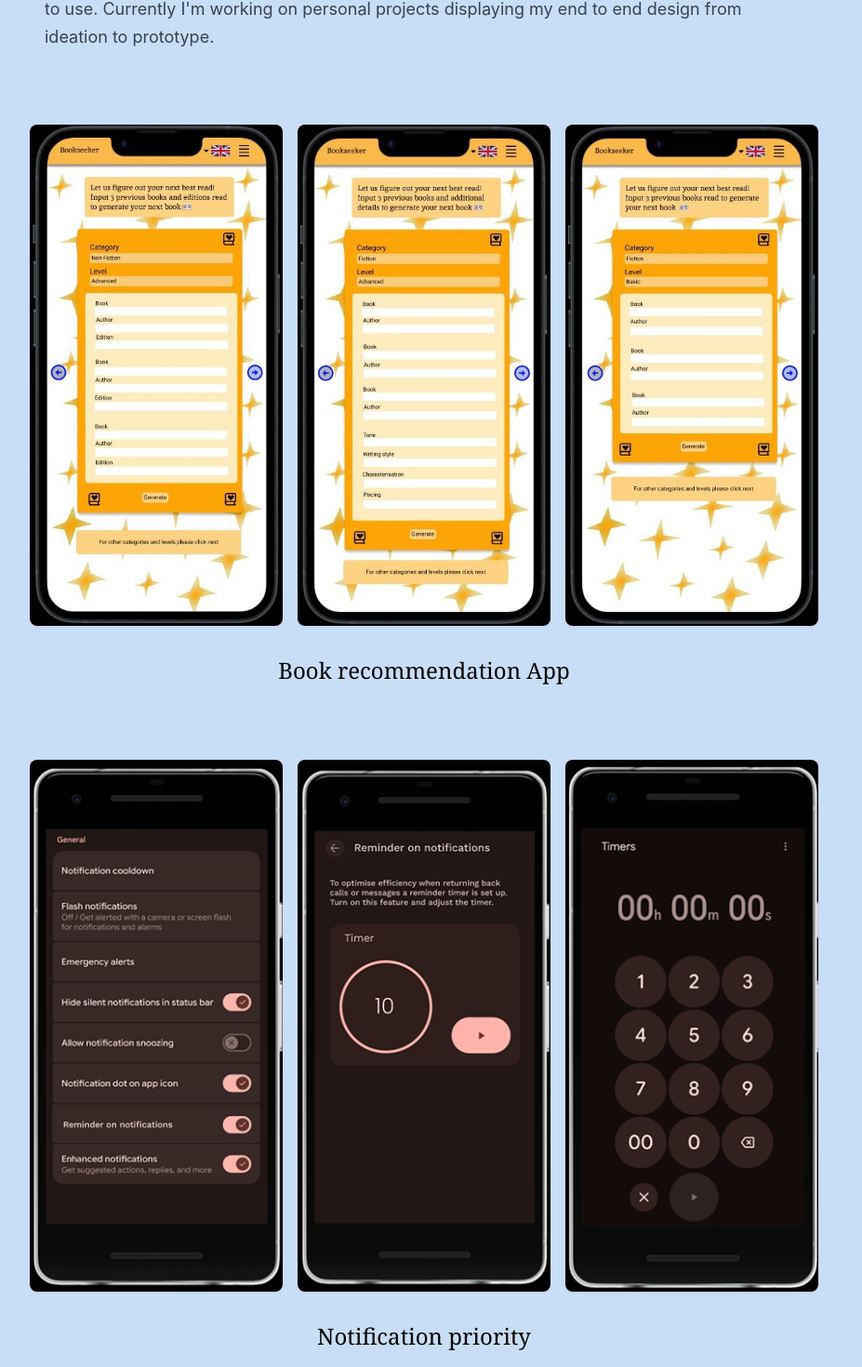
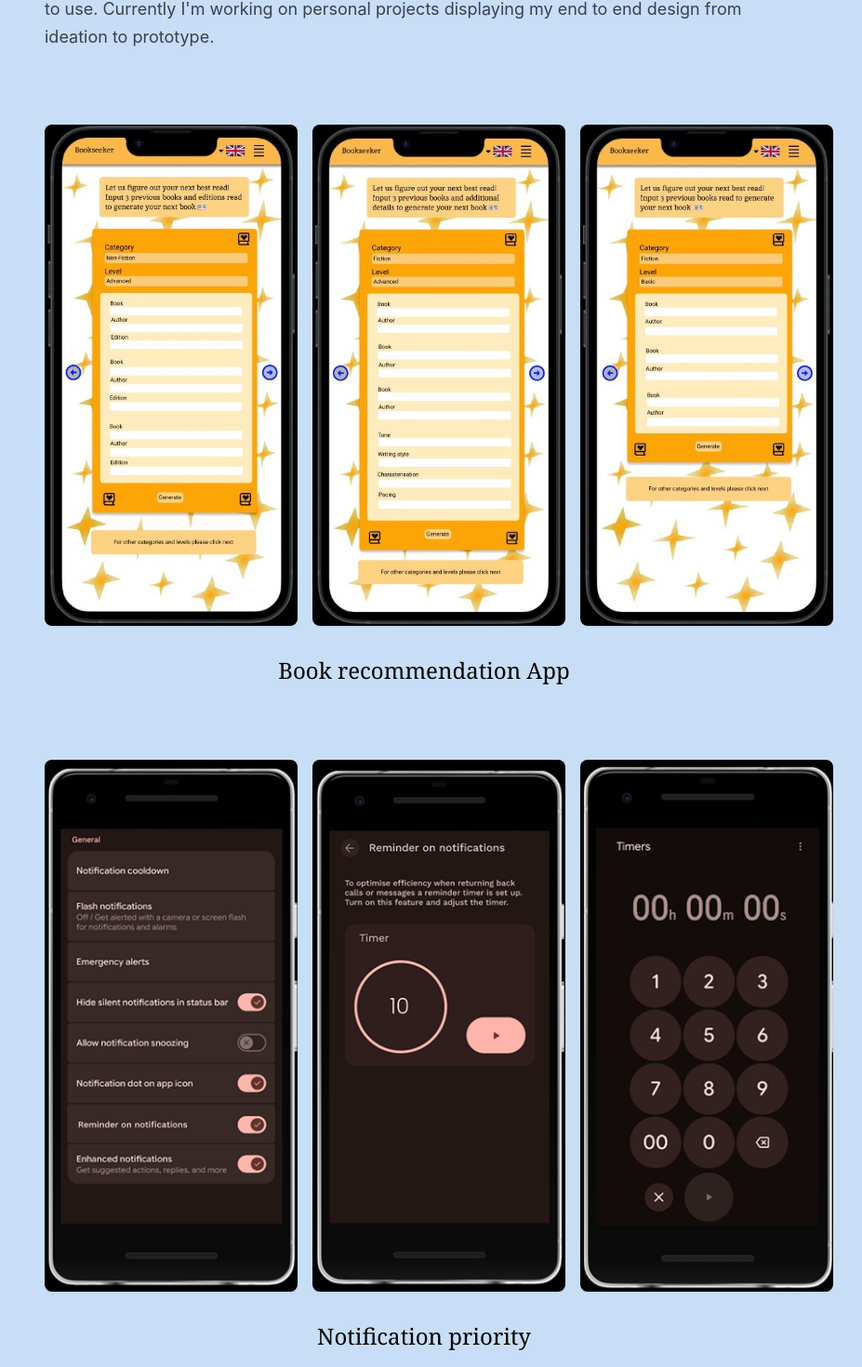
Before and after one commit to milajo2/portfolio, a React (Create React App) app: page / in a window 1280 px wide. Shown: the part 234-1704 px from the top of the page at 93% size, without its empty margins (184-1111 px from the left). Built offline with nearby package versions, Linux system fonts and the light colour scheme.

Commit message:
links to images

```diff
--- a/src/components/BookRecommendations.tsx
+++ b/src/components/BookRecommendations.tsx
@@ -93,11 +93,17 @@
           </div>
 
           <div className="w-full">
+            <a
+            href="https://www.figma.com/proto/QnKtXaAkIP2t223m6DMjv3/drop_box_v2?node-id=1-2&p=f&t=aUmzK6aAKvQHAbTG-1&scaling=scale-down&content-scaling=fixed&page-id=0%3A1&starting-point-node-id=1%3A2"
+            target="_blank"
+            rel="noopener noreferrer"
+            >
             <img
               src={getAssetPath("images/bookseeker/figma-flow.png")}
               alt="Final Prototype Showcase"
               className="w-full h-auto rounded-xl shadow-md border border-gray-100"
             />
+            </a>
           </div>
         </section>
 
--- a/src/components/Home.tsx
+++ b/src/components/Home.tsx
@@ -17,9 +17,11 @@
       {/* Project 1 */}
       <section className="flex flex-col items-center gap-8">
         <div className="flex w-full gap-4 justify-center">
+          <Link to="/book-recommendations" className="flex gap-4 group">
           <img src={getAssetPath("images/bookseeker/bookseeker-1.jpeg")} alt="Bookseeker" className="flex-1 w-1/3 h-auto rounded-lg shadow-sm object-cover" />
           <img src={getAssetPath("images/bookseeker/bookseeker-2.jpeg")} alt="Bookseeker" className="flex-1 w-1/3 h-auto rounded-lg shadow-sm object-cover" />
           <img src={getAssetPath("images/bookseeker/bookseeker-3.jpeg")} alt="Bookseeker" className="flex-1 w-1/3 h-auto rounded-lg shadow-sm object-cover" />
+          </Link>
         </div>
         <Link to="/book-recommendations" className="group">
           <h2 className="text-2xl font-serif text-center group-hover:underline decoration-1 underline-offset-8">
@@ -31,9 +33,11 @@
       {/* Project 2 */}
       <section className="flex flex-col items-center gap-8">
         <div className="flex w-full gap-4 justify-center">
+          <Link to="/notification-reminder" className="flex gap-4 group">
           <img src={getAssetPath("images/notifications/notifs-1.jpeg")} alt="Notifs" className="flex-1 w-1/3 h-auto rounded-lg shadow-sm object-cover" />
           <img src={getAssetPath("images/notifications/notifs-2.jpeg")} alt="Notifs" className="flex-1 w-1/3 h-auto rounded-lg shadow-sm object-cover" />
           <img src={getAssetPath("images/notifications/notifs-3.jpeg")} alt="Notifs" className="flex-1 w-1/3 h-auto rounded-lg shadow-sm object-cover" />
+          </Link>
         </div>
         <Link to="/notification-reminder" className="group">
           <h2 className="text-2xl font-serif text-center group-hover:underline decoration-1 underline-offset-8">
```
